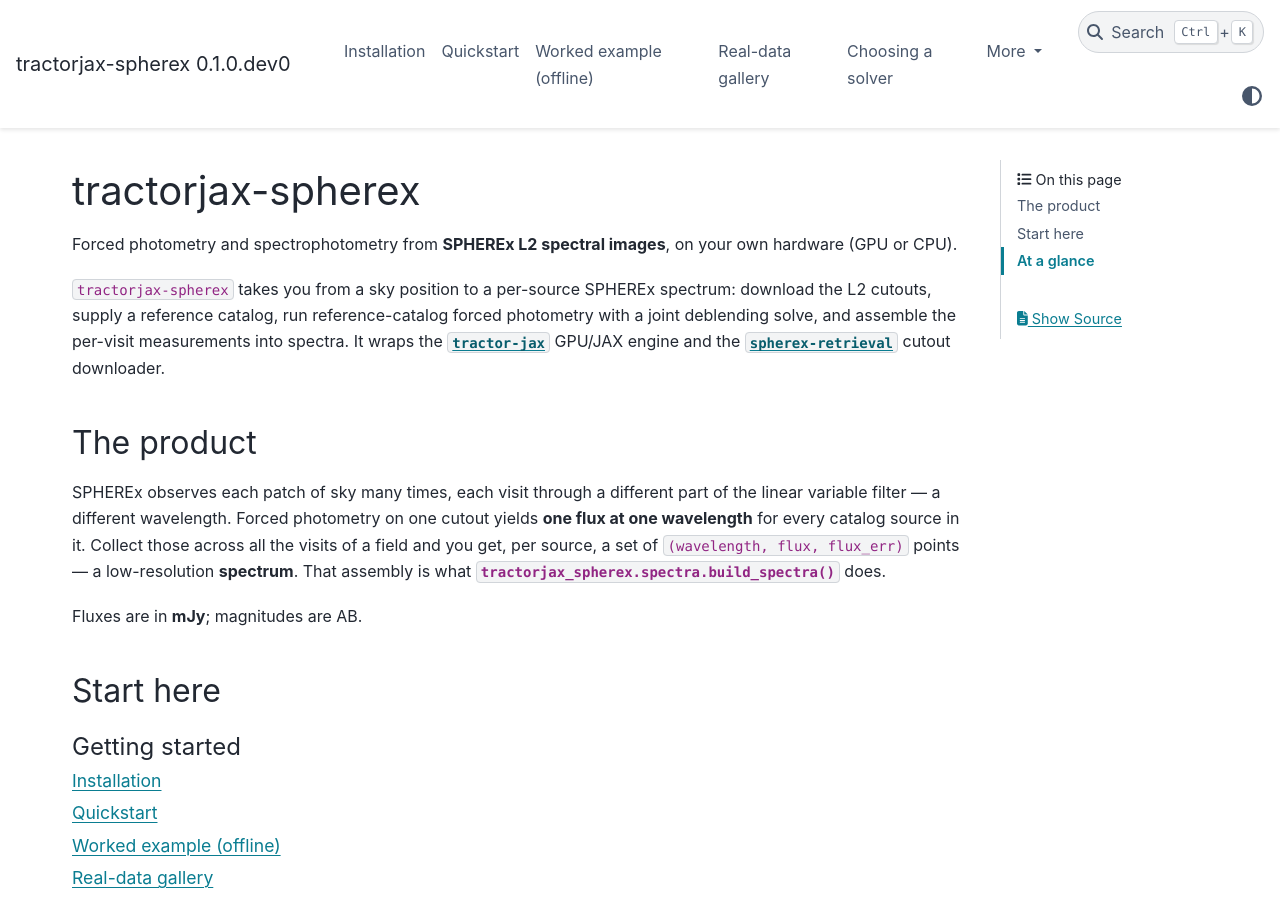
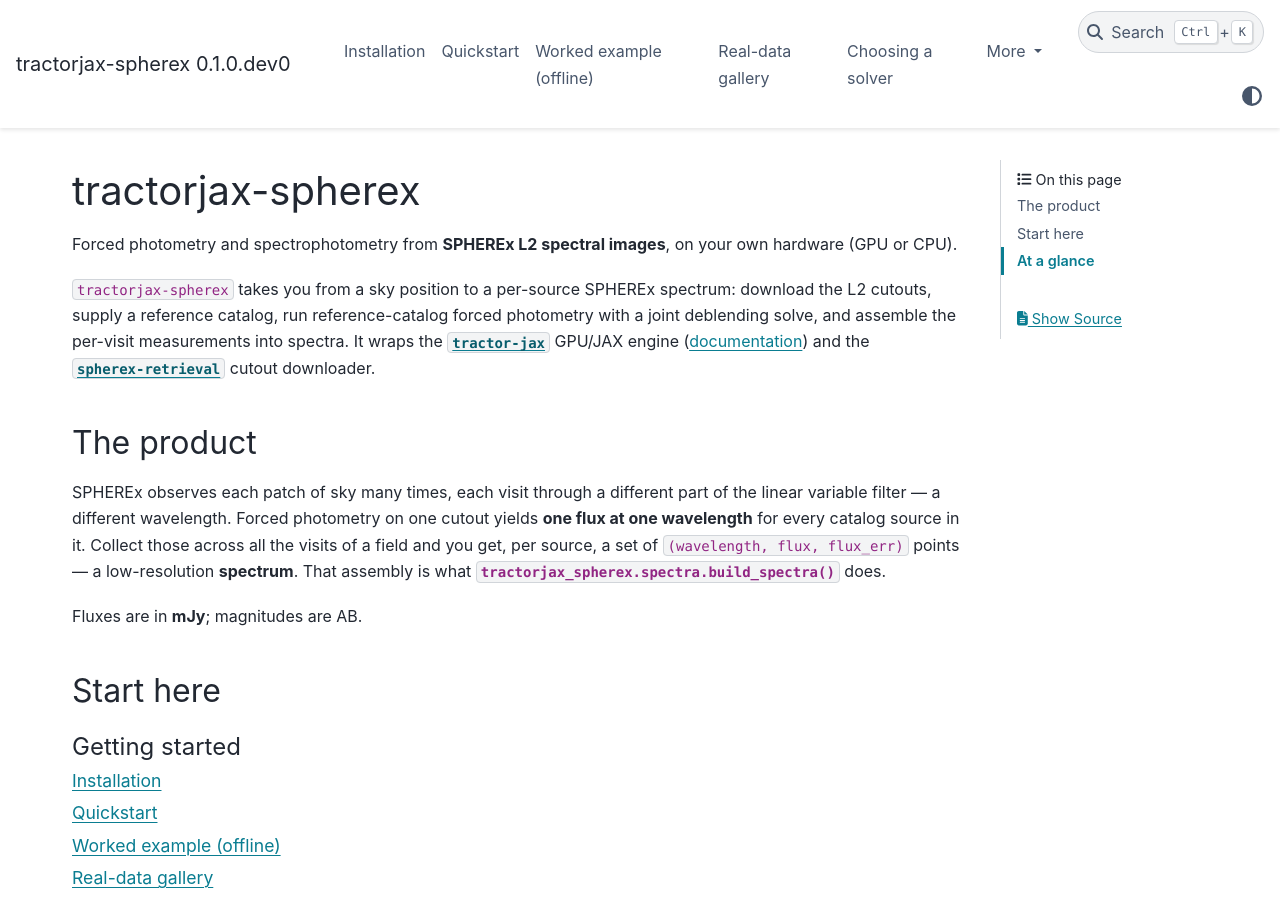
Before and after one commit to hbahk/tractorjax-spherex, a Sphinx documentation site: the page built from docs/index.md, in a window 1280 px wide and 900 px high. Built offline with Sphinx 7.4.7 and the PyData theme 0.15.4, drawn with Linux system fonts in a browser that asks for light colours; pages that are not in the unit, such as notebooks, are missing from menus.

Commit message:
docs: link the tractor-jax readthedocs documentation from the index and README

```diff
--- a/docs/index.md
+++ b/docs/index.md
@@ -7,7 +7,8 @@ your own hardware (GPU or CPU).
 spectrum: download the L2 cutouts, supply a reference catalog, run
 reference-catalog forced photometry with a joint deblending solve, and assemble
 the per-visit measurements into spectra. It wraps the
-[`tractor-jax`](https://github.com/hbahk/tractor-jax) GPU/JAX engine and the
+[`tractor-jax`](https://github.com/hbahk/tractor-jax) GPU/JAX engine
+([documentation](https://tractor-jax.readthedocs.io/en/latest/)) and the
 [`spherex-retrieval`](https://github.com/hbahk/spherex-retrieval) cutout
 downloader.
 
```
Also changed, not shown: README.md (+2 -1 lines).
